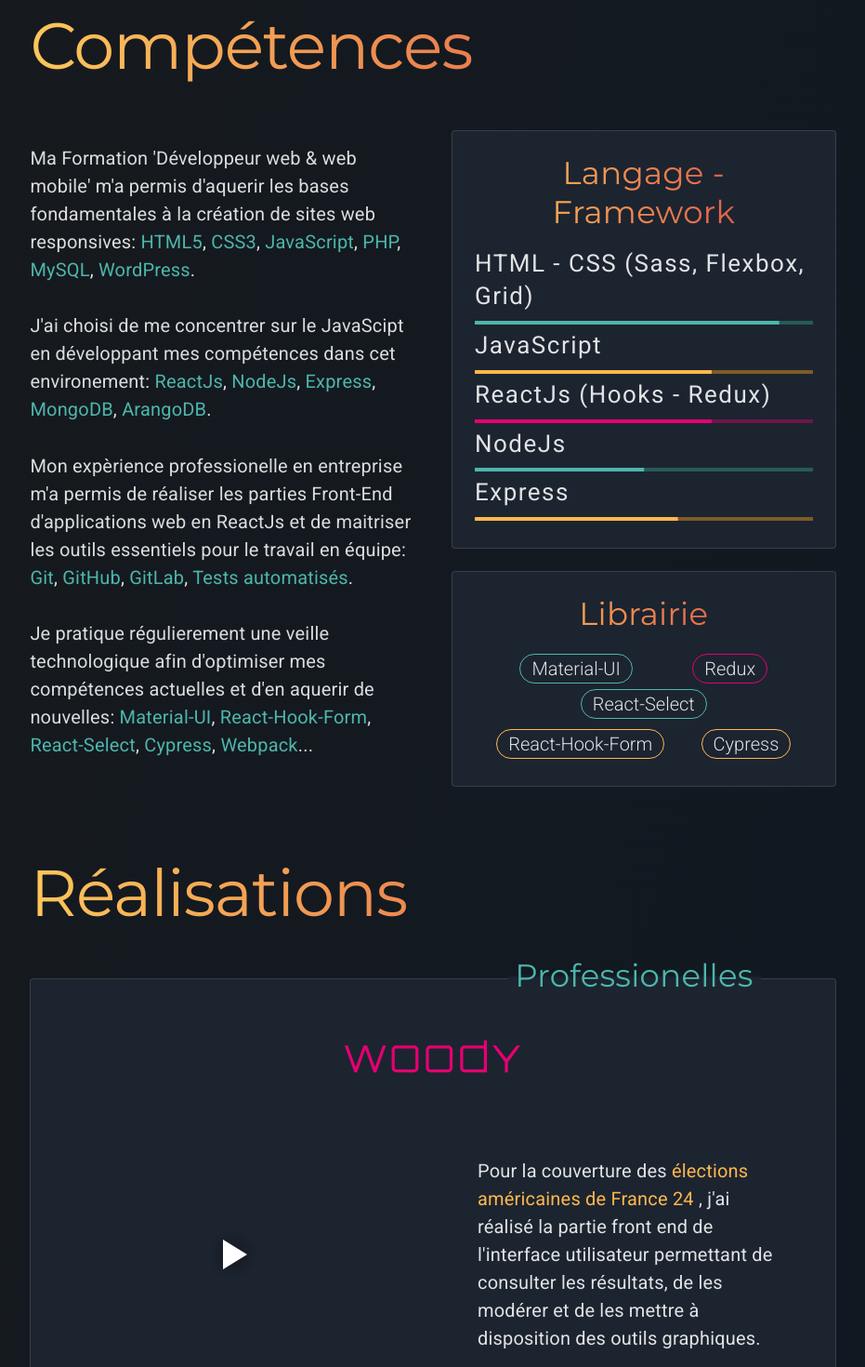
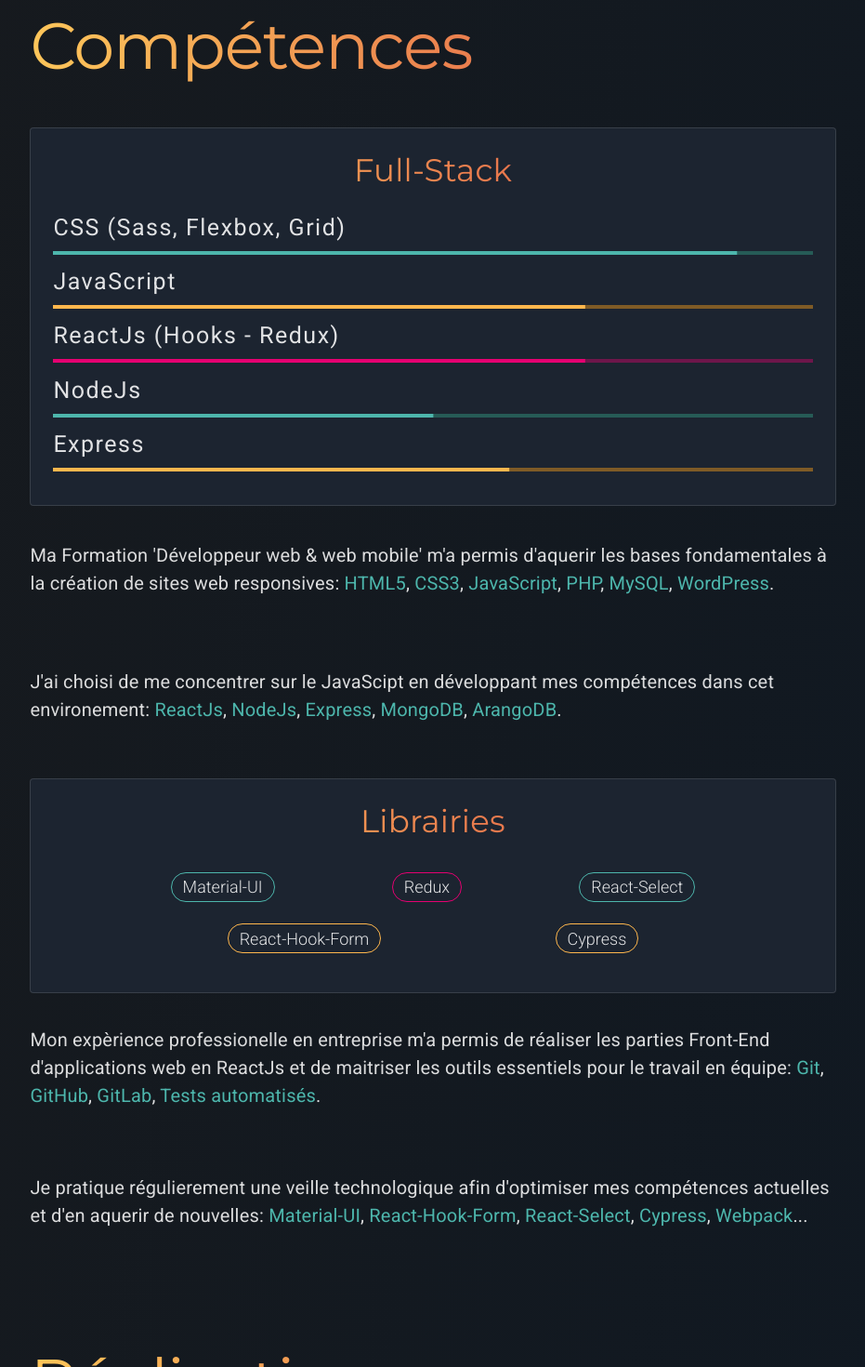
Before and after one commit to Eric-Juquel/eric-j-portfolio, a React (Create React App) app: page / in a window 1280 px wide. Shown: the part 900-2370 px from the top of the page at 93% size, without its empty margins (294-1225 px from the left). Built offline with nearby package versions, Linux system fonts and the light colour scheme; no server answers; a web font is replaced by a local one.

Commit message:
wip mediaqueries

```diff
--- a/src/App.js
+++ b/src/App.js
@@ -2,7 +2,6 @@
 import { BrowserRouter as Router, Route, Switch } from "react-router-dom";
 import "./App.scss";
 import Burger from "./components/Burger";
-import BurgerNavigation from "./components/BurgerNavigation";
 import Languages from "./components/Languages";
 import Logo from "./components/Logo";
 import Navigation from "./components/Navigation";
@@ -62,14 +61,18 @@
       textTransform: "capitalize",
     },
     h5: {
-      fontSize: 26,
+      fontSize: 25,
       fontWeight: 400,
-      letterSpacing: 1.5
+      letterSpacing: 1.5,
     },
-    h6:{
-      fontSize:23,
+    h6: {
+      fontSize: 23,
+      '@media (max-width:600px)': {
+        fontSize: 20,
+      },
       fontWeight: "100",
-    color: "rgba(255, 255, 255, 0.6)",
+      color: "rgba(255, 255, 255, 0.6)",
+
     },
 
     body1: {
@@ -97,7 +100,6 @@
           {matches && <Burger />}
           <Container maxWidth={false} component="main">
             <Switch>
-              <Route exact path="/navigation" component={BurgerNavigation} />
               <Route exact path="/" component={Home} />
               <Route exact path="/skills" component={Skills} />
               <Route exact path="/achievements" component={Achievements} />
--- a/src/App.scss
+++ b/src/App.scss
@@ -47,7 +47,7 @@
   box-shadow: 1px 0px 5px 0px rgba(255, 255, 255, 0.295);
 
   @media screen and (max-width: 960px) {
-    display:none
+    display: none;
   }
 }
 
@@ -59,13 +59,12 @@
   align-items: center;
   justify-content: space-between;
   margin: 3rem auto;
-  padding:0.8rem
+  padding: 0.8rem;
 }
-
 
 //Typography
 .highlight {
-  color:$color-secondary;
+  color: $color-secondary;
 }
 
 //HOME
@@ -74,10 +73,10 @@
   display: flex;
   font-family: "Montserrat", "Roboto";
 
-  & p{
-    font-size:2rem;
-    height:2rem;
-    align-self:center;
+  & p {
+    font-size: 2rem;
+    height: 2rem;
+    align-self: center;
   }
 }
 
@@ -105,7 +104,7 @@
       grid-row: 1 / span 3;
       margin-left: -0.8rem;
 
-      background: linear-gradient( #fcf85a, #fe775a);
+      background: linear-gradient(#fcf85a, #fe775a);
       background-clip: text;
       -webkit-background-clip: text;
       -moz-background-clip: text;
@@ -116,7 +115,7 @@
       grid-row: 3 / span 3;
       margin-top: -1.8rem;
 
-      background: linear-gradient( #feaa5a, #da4344);
+      background: linear-gradient(#feaa5a, #da4344);
       background-clip: text;
       -webkit-background-clip: text;
       -moz-background-clip: text;
@@ -139,6 +138,18 @@
 
 //SKILLS
 
-.test {
-  color:rgb(33, 150, 243)
+.skillsGrid {
+  display: grid;
+  grid-template-columns: repeat(2, 47.5%);
+  grid-template-rows: repeat(4, 9rem);
+  grid-gap: 5%;
+  align-items: center;
+  margin-bottom: 9rem;
+
+  @media screen and (max-width: 1280px) {
+    grid-template-columns: 1fr;
+    grid-template-rows: repeat(9, 8rem);
+    grid-gap:0.5rem;
+    margin-bottom: 1rem;
+  }
 }
--- a/src/components/BurgerNavigation.module.scss
+++ b/src/components/BurgerNavigation.module.scss
@@ -10,8 +10,8 @@
   width: 4rem;
   border-radius: 50%;
   position: fixed;
-  top: 5%;
-  left: 4%;
+  top: 2rem;
+  left: 3rem;
   z-index: 2000;
   box-shadow: 0 1px 8px rgba($color-medium, 0.8);
   text-align: center;
--- a/src/components/ChipBox.js
+++ b/src/components/ChipBox.js
@@ -13,9 +13,12 @@
       padding: "1.5rem",
     },
     chip: {
-      fontSize: 20,
+      fontSize: 18,
       fontWeight: 300,
-      margin: "0 1rem",
+      // margin: "0 1rem",
+      "@media (max-width:1453px)": {
+        fontSize: 18,
+      },
     },
     chip1: {
       color: theme.palette.text.primary,
--- a/src/components/Logo.js
+++ b/src/components/Logo.js
@@ -55,11 +55,11 @@
   return (
     <Card className={classes.card}>
       <Link to="/" >
-        <CardActionArea className={matches && classes.actionAria} onClick={() => setIsChecked(false)}>
+        <CardActionArea className={matches && classes.actionAria} onClick={() => setIsChecked && setIsChecked(false)}>
           <CardMedia
             component="img"
             alt="Eric Juquel"
-            height={!matches ? "170" : "auto"}
+            height="auto"
             image={logo}
             title="Eric Juquel"
             className={matches && classes.image}
--- a/src/components/ProgressBox.js
+++ b/src/components/ProgressBox.js
@@ -69,7 +69,7 @@
       >
         <Grid item>
           <Typography variant="h5" gutterBottom >
-            HTML - CSS (Sass, Flexbox, Grid)
+            CSS (Sass, Flexbox, Grid)
           </Typography>
           <LinearProgress variant="determinate" value={progress1} color="secondary" />
         </Grid>
@@ -100,10 +100,6 @@
           <LinearProgress
             variant="determinate"
             value={progress4}
-            // classes={{
-            //   colorPrimary: classes.colorWarning,
-            //   barColorPrimary: classes.barColorWarning,
-            // }}
             color="secondary"
           />
         </Grid>
@@ -114,10 +110,6 @@
           <LinearProgress
             variant="determinate"
             value={progress5}
-            // classes={{
-            //   colorPrimary: classes.colorError,
-            //   barColorPrimary: classes.barColorError,
-            // }}
             color="primary"
           />
         </Grid>
--- a/src/components/Skills.js
+++ b/src/components/Skills.js
@@ -9,11 +9,63 @@
 
 const useStyles = makeStyles(
   (theme) => ({
-    container:{
-      height:"100%"
+    container: {
+      height: "100%",
     },
     item: {
       width: "100%",
+    },
+    paragraph1: {
+      gridColumn: "1 / 2",
+      gridRow: "1 / 2",
+      "@media screen and (max-width:1280px)": {
+        gridColumn: "1 / 2",
+        gridRow: "4 / 5",
+      },
+    },
+    paragraph2: {
+      gridColumn: "1 / 2",
+      gridRow: "2 / 3",
+      "@media screen and (max-width:1280px)": {
+        gridColumn: "1 / 2",
+        gridRow: "5 / 6",
+      },
+    },
+    paragraph3: {
+      gridColumn: "1 / 2",
+      gridRow: "3/ 4",
+      "@media screen and (max-width:1280px)": {
+        gridColumn: "1 / 2",
+        gridRow: "8 / 9",
+      },
+    },
+    paragraph4: {
+      gridColumn: "1 / 2",
+      gridRow: "4 / 5",
+      "@media screen and (max-width:1280px)": {
+        gridColumn: "1 / 2",
+        gridRow: "9 / 10",
+      },
+    },
+    progress: {
+      gridColumn: "2 / 3",
+      gridRow: "1 / 4",
+      alignSelf: "flex-start",
+      "@media screen and (max-width:1280px)": {
+        gridColumn: "1 / 2",
+        gridRow: "1 / 4",
+        alignSelf: "center"
+      },
+    },
+    chip: {
+      gridColumn: "2 / 3",
+      gridRow: "4 / 5",
+      alignSelf: "flex-end",
+      "@media screen and (max-width:1280px)": {
+        gridColumn: "1 / 2",
+        gridRow: "6 / 8",
+        alignSelf: "center"
+      },
     },
   }),
   { index: 1 }
@@ -36,16 +88,15 @@
 
   return (
     <section className="container">
-      <Grid container direction="column" >
+      <Grid container direction="column">
         <Grid item md={12}>
           <Typography variant="h1" component="h1">
             {translate(lang, "skills")}
           </Typography>
         </Grid>
-        <Grid container spacing={5}>
-          <Grid item md={6}>
-            <Grid container direction="column"  justify="space-evenly" className={classes.container}>
-              <Typography variant="body1" paragraph>
+        <div className="skillsGrid">
+          <div className={classes.paragraph1}>
+            <Typography variant="body1">
               {translate(lang, "skills-1")}:
               {list_1.map((e, i) => {
                 return (
@@ -62,7 +113,10 @@
               })}
               .
             </Typography>
-              <Typography variant="body1" paragraph>
+          </div>
+
+          <div className={classes.paragraph2}>
+            <Typography variant="body1">
               {translate(lang, "skills-2")}:
               {list_2.map((e, i) => {
                 return (
@@ -79,6 +133,9 @@
               })}
               .
             </Typography>
+          </div>
+
+          <div className={classes.paragraph3}>
             <Typography variant="body1" paragraph>
               {translate(lang, "skills-3")}:{" "}
               {list_3.map((e, i) => {
@@ -94,7 +151,10 @@
               })}
               <span className="highlight">Tests automatisés</span>.
             </Typography>
-              <Typography variant="body1" paragraph>
+          </div>
+
+          <div className={classes.paragraph4}>
+            <Typography variant="body1">
               {translate(lang, "skills-4")}:
               {list_4.map((e, i) => {
                 return (
@@ -111,25 +171,16 @@
               })}
               ...
             </Typography>
-            </Grid>
-          </Grid>
-          <Grid item md={6}>
-            <Grid
-              container
-              direction="column"
-              justify="space-evenly"
-              alignItems="center"
-              spacing={3}
-            >
-              <Grid item className={classes.item}>
+          </div>
+
+          <div className={classes.progress}>
             <ProgressBox />
-              </Grid>
-              <Grid item className={classes.item}>
+          </div>
+
+          <div className={classes.chip}>
             <ChipBox />
-              </Grid>
-            </Grid>
-          </Grid>
-        </Grid>
+          </div>
+        </div>
       </Grid>
     </section>
   );
--- a/src/sass/_typography.scss
+++ b/src/sass/_typography.scss
@@ -3,7 +3,6 @@
 h1,h4 {
   -webkit-text-fill-color: transparent;
   -moz-text-fill-color: transparent;
-  // display: inline-block;
   background: linear-gradient(to right, #fdc65a,  #da4344);
   background-clip: text;
   -webkit-background-clip: text;
--- a/src/translations/languages/en.json
+++ b/src/translations/languages/en.json
@@ -20,8 +20,8 @@
   "skills-2": "I choose to focus on JavaScipt by developing my skills in this workflow",
   "skills-3": "My professional experience in a company allowed me to carry out the Front-End parts of web applications in ReactJs and to master the essential tools for teamwork",
   "skills-4": "I regularly practice a technological watch in order to optimize my current skills and acquire new ones",
-  "languageFramework": "Language - Framework",
-  "library": "library",
+  "languageFramework": "Full-stack",
+  "library": "librarys",
 
   "professionals": "professionals",
   "training": "personnal",
--- a/src/translations/languages/fr.json
+++ b/src/translations/languages/fr.json
@@ -20,8 +20,8 @@
   "skills-2": "J'ai choisi de me concentrer sur le JavaScipt en développant mes compétences dans cet environement",
   "skills-3": "Mon expèrience professionelle en entreprise m'a permis de réaliser les parties Front-End d'applications web en ReactJs et de maitriser les outils essentiels pour le travail en équipe",
   "skills-4": "Je pratique régulierement une veille technologique afin d'optimiser mes compétences actuelles et d'en aquerir de nouvelles",
-  "languageFramework": "Langage - Framework",
-  "library": "librairie",
+  "languageFramework": "Full-stack",
+  "library": "librairies",
 
   "professionals": "professionelles",
   "training": "Personnelles",
```
Lines whose indentation alone changed are shown as unchanged.
